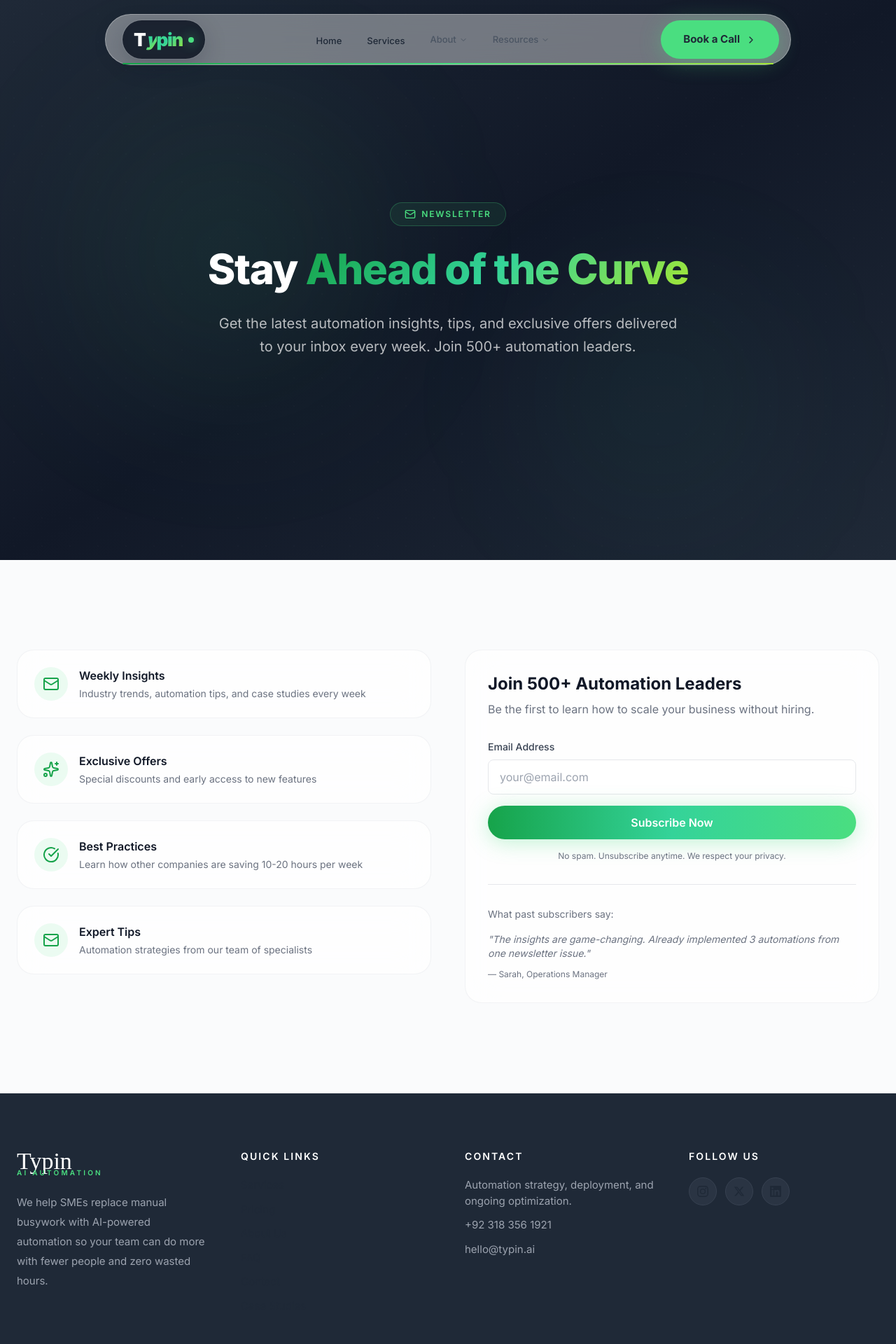
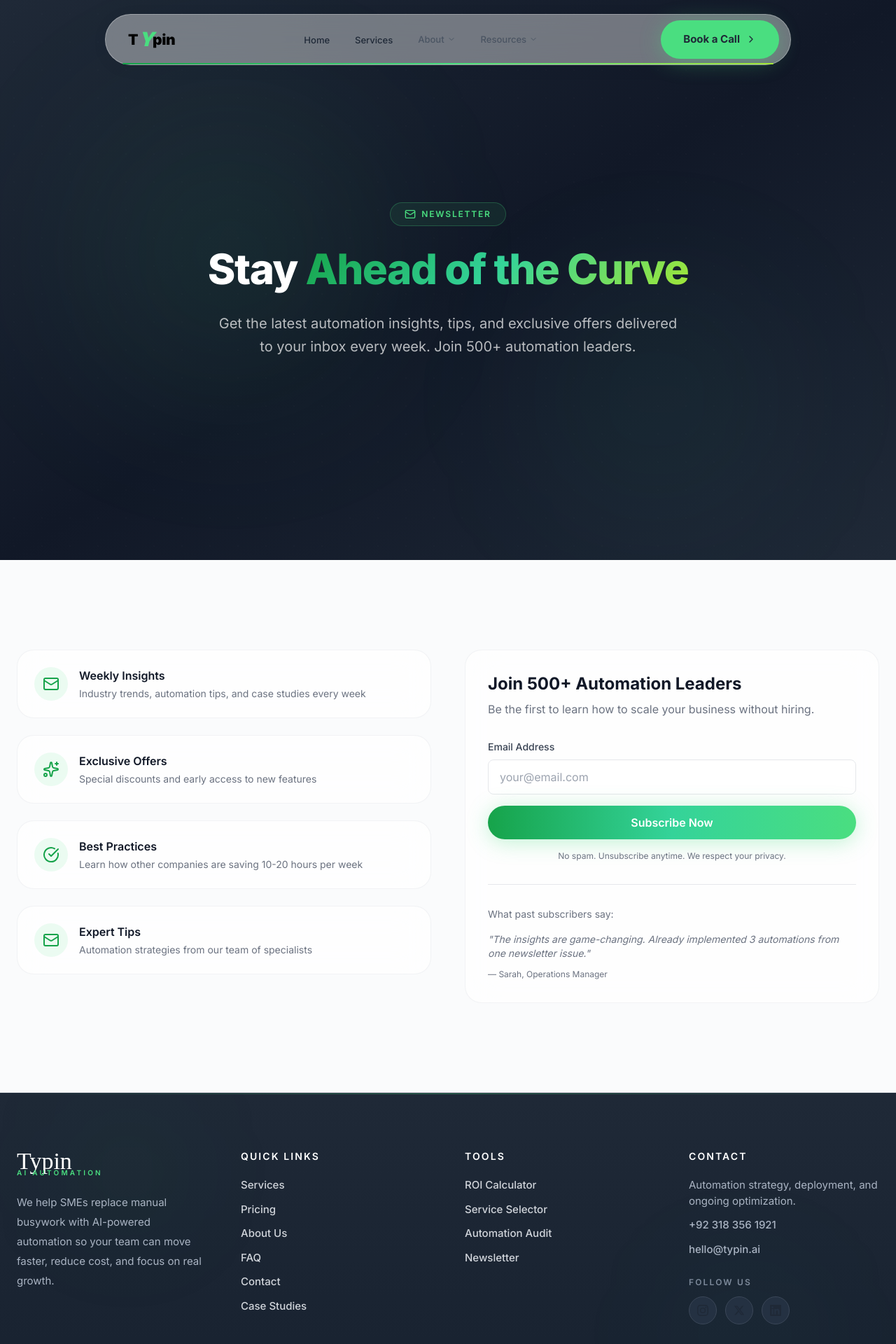
Before and after one commit to UraizAli/typin_2026, a React (Vite) app: page /newsletter in a window 1280 px wide. Shown: the top 1920 px of the page at 70% size. Built offline with nearby package versions, Linux system fonts and the light colour scheme; a web font is replaced by a local one.

Commit message:
make changes in navbar and footer

```diff
--- a/src/components/layout/Footer.tsx
+++ b/src/components/layout/Footer.tsx
@@ -1,8 +1,4 @@
-import { motion } from "framer-motion";
 import { Link } from "react-router-dom";
-import { staggerContainer, staggerItem } from "../../lib/animations";
-import { AnimatedSection } from "../ui/AnimatedSection";
-import { AppLink } from "../ui/AppLink";
 
 const footerLinks = [
   { label: "Services", path: "/services" },
@@ -20,17 +16,18 @@ const toolsLinks = [
   { label: "Newsletter", path: "/newsletter" },
 ];
 
+const linkClasses =
+  "block text-[15px] font-medium text-[#D1D5DB] transition-colors duration-200 hover:text-[#4ADE80]";
+
 export function Footer() {
   return (
-    <footer className="border-t border-[#E5E7EB] bg-[#1F2937] px-6 pb-10 pt-20">
-      <motion.div
-        variants={staggerContainer}
-        initial="hidden"
-        whileInView="visible"
-        viewport={{ once: true }}
-        className="mx-auto grid max-w-7xl gap-12 md:grid-cols-2 lg:grid-cols-4"
-      >
-        <motion.div variants={staggerItem} className="space-y-6">
+    <footer className="relative overflow-hidden border-t border-[#2F3A4A] bg-[linear-gradient(180deg,#1F2937_0%,#17212F_100%)] px-6 pb-10 pt-20">
+      <div className="pointer-events-none absolute inset-x-0 top-0 h-px bg-[linear-gradient(90deg,transparent,rgba(74,222,128,0.45),transparent)]" />
+      <div className="pointer-events-none absolute left-[8%] top-8 h-40 w-40 rounded-full bg-[#16A34A]/[0.06] blur-[80px]" />
+      <div className="pointer-events-none absolute bottom-10 right-[10%] h-44 w-44 rounded-full bg-[#34D399]/[0.05] blur-[90px]" />
+
+      <div className="relative mx-auto grid max-w-7xl gap-12 md:grid-cols-2 lg:grid-cols-4">
+        <div className="space-y-6">
           <Link to="/" className="flex shrink-0 flex-col leading-none">
             <span className="font-['Inspiration',cursive] text-[34px] text-white">
               Typin
@@ -39,64 +36,78 @@ export function Footer() {
               AI Automation
             </span>
           </Link>
-          <p className="max-w-[300px] text-[15px] leading-7 text-[#9CA3AF]">
+          <p className="max-w-[320px] text-[15px] leading-7 text-[#AAB4C3]">
             We help SMEs replace manual busywork with AI-powered automation so your
-            team can do more with fewer people and zero wasted hours.
+            team can move faster, reduce cost, and focus on real growth.
           </p>
-        </motion.div>
+        </div>
 
-        <motion.div variants={staggerItem} className="space-y-5">
+        <div className="space-y-5">
           <h3 className="text-sm font-semibold uppercase tracking-[0.15em] text-white">
             Quick Links
           </h3>
           <div className="flex flex-col gap-3">
             {footerLinks.map((link) => (
-              link.path.startsWith("/") ? (
               <Link
                 key={link.label}
                 to={link.path}
-                  className="text-[15px] text-[#9CA3AF] transition-colors duration-200 hover:text-[#4ADE80]"
+                className={linkClasses}
+                style={{ color: "#D1D5DB" }}
               >
                 {link.label}
               </Link>
-              ) : (
-                <a
+            ))}
+          </div>
+        </div>
+
+        <div className="space-y-5">
+          <h3 className="text-sm font-semibold uppercase tracking-[0.15em] text-white">
+            Tools
+          </h3>
+          <div className="flex flex-col gap-3">
+            {toolsLinks.map((link) => (
+              <Link
                 key={link.label}
-                  href={link.path}
-                  className="text-[15px] text-[#9CA3AF] transition-colors duration-200 hover:text-[#4ADE80]"
+                to={link.path}
+                className={linkClasses}
+                style={{ color: "#D1D5DB" }}
               >
                 {link.label}
-                </a>
-              )
+              </Link>
             ))}
           </div>
-        </motion.div>
+        </div>
 
-        <motion.div variants={staggerItem} className="space-y-5">
+        <div className="space-y-5">
           <h3 className="text-sm font-semibold uppercase tracking-[0.15em] text-white">
             Contact
           </h3>
-          <div className="flex flex-col gap-3 text-[15px] text-[#9CA3AF]">
+          <div className="flex flex-col gap-3 text-[15px] text-[#AAB4C3]">
             <p>Automation strategy, deployment, and ongoing optimization.</p>
-            <a href="tel:+923183561921" className="transition-colors hover:text-[#4ADE80]">
+            <a
+              href="tel:+923183561921"
+              className="font-medium text-[#D1D5DB] transition-colors hover:text-[#4ADE80]"
+            >
               +92 318 356 1921
             </a>
-            <a href="mailto:hello@typin.ai" className="transition-colors hover:text-[#4ADE80]">
+            <a
+              href="mailto:hello@typin.ai"
+              className="font-medium text-[#D1D5DB] transition-colors hover:text-[#4ADE80]"
+            >
               hello@typin.ai
             </a>
           </div>
-        </motion.div>
 
-        <motion.div variants={staggerItem} className="space-y-5">
-          <h3 className="text-sm font-semibold uppercase tracking-[0.15em] text-white">
+          <div className="pt-2">
+            <h4 className="text-xs font-semibold uppercase tracking-[0.18em] text-[#7D8A9B]">
               Follow Us
-          </h3>
-          <div className="flex gap-3">
+            </h4>
+            <div className="mt-3 flex gap-3">
               {["instagram", "twitter", "linkedin"].map((social) => (
                 <a
                   key={social}
                   href="#"
-                className="flex h-10 w-10 items-center justify-center rounded-full border border-[#374151] bg-[#374151]/50 text-[#9CA3AF] transition-all duration-300 hover:border-[#4ADE80] hover:bg-[#4ADE80] hover:text-[#111827]"
+                  className="flex h-10 w-10 items-center justify-center rounded-full border border-[#3B4758] bg-[#243142] text-[#C2CBD6] transition-all duration-300 hover:border-[#4ADE80] hover:bg-[#4ADE80] hover:text-[#111827]"
                 >
                   {social === "instagram" && (
                     <svg className="h-4 w-4" viewBox="0 0 24 24" fill="currentColor">
@@ -116,16 +127,13 @@ export function Footer() {
                 </a>
               ))}
             </div>
-        </motion.div>
-      </motion.div>
+          </div>
+        </div>
+      </div>
 
-      <AnimatedSection className="mx-auto max-w-7xl">
-        <div className="mt-12 border-t border-[#374151] pt-8 text-center">
-          <p className="text-sm text-[#6B7280]">
-            &copy; 2026 Typin AI. All rights reserved.
-          </p>
+      <div className="relative mx-auto mt-12 max-w-7xl border-t border-[#334155] pt-8 text-center">
+        <p className="text-sm text-[#7D8A9B]">&copy; 2026 Typin AI. All rights reserved.</p>
       </div>
-      </AnimatedSection>
     </footer>
   );
 }
--- a/src/components/layout/Navbar.tsx
+++ b/src/components/layout/Navbar.tsx
@@ -32,35 +32,26 @@ const navItems = [
 
 function BrandMark({ mobile = false }: { mobile?: boolean }) {
   const wrapperClasses = mobile
-    ? "rounded-full bg-[#111827] px-5 py-3 shadow-[0_14px_36px_rgba(17,24,39,0.2)] ring-1 ring-white/10"
-    : "rounded-full bg-[#111827]/92 px-4 py-2 shadow-[0_10px_32px_rgba(17,24,39,0.22)] ring-1 ring-white/10 backdrop-blur-md transition-all duration-300 group-hover:-translate-y-0.5 group-hover:shadow-[0_16px_40px_rgba(22,163,74,0.2)]";
+    ? "px-2 py-1"
+    : "px-2 py-1 transition-all duration-300 group-hover:-translate-y-0.5";
   const titleClasses = mobile
-    ? "text-[40px] tracking-[-0.06em]"
-    : "text-[23px] tracking-[-0.05em] lg:text-[26px]";
+    ? "text-[33px] tracking-[-0.03em]"
+    : "text-[19px] tracking-[-0.02em] lg:text-[21px]";
   const gradientClasses = mobile
-    ? "text-[40px] tracking-[-0.065em]"
-    : "text-[23px] tracking-[-0.06em] lg:text-[26px]";
+    ? "text-[42px] tracking-[-0.07em]"
+    : "text-[25px] tracking-[-0.06em] lg:text-[28px]";
   const trailingClasses = mobile
-    ? "text-[40px] tracking-[-0.06em]"
-    : "text-[23px] tracking-[-0.055em] lg:text-[26px]";
+    ? "text-[33px] tracking-[-0.03em]"
+    : "text-[19px] tracking-[-0.02em] lg:text-[21px]";
   const dotClasses = mobile ? "ml-2 h-2.5 w-2.5" : "ml-2 h-2 w-2";
 
   return (
     <span className={`inline-flex items-center ${wrapperClasses}`}>
-      <span className={`${titleClasses} font-black text-white`}>T</span>
-      <span
-        className={`ml-[1px] bg-[linear-gradient(135deg,#4ADE80_0%,#34D399_45%,#A3E635_100%)] bg-clip-text font-black italic text-transparent ${gradientClasses}`}
-      >
-        y
+      <span className={`${titleClasses} font-black text-black`}>T</span>
+      <span className={`ml-[1px] font-black italic text-[#4ADE80] ${gradientClasses}`}>
+        Y
       </span>
-      <span
-        className={`bg-[linear-gradient(135deg,#4ADE80_0%,#34D399_45%,#A3E635_100%)] bg-clip-text font-black text-transparent ${trailingClasses}`}
-      >
-        pin
-      </span>
-      <span
-        className={`${dotClasses} rounded-full bg-[#4ADE80] shadow-[0_0_18px_rgba(74,222,128,0.75)]`}
-      />
+      <span className={`font-black text-black ${trailingClasses}`}>pin</span>
     </span>
   );
 }
@@ -84,19 +75,8 @@ export function Navbar() {
               : "border-white/30 bg-white/40 shadow-[0_4px_30px_rgba(0,0,0,0.03)] backdrop-blur-xl"
           }`}
         >
-          <Link to="/" className="group flex shrink-0 items-center pl-3">
-            <span className="inline-flex items-center rounded-full bg-[#111827]/92 px-4 py-2 shadow-[0_10px_32px_rgba(17,24,39,0.22)] ring-1 ring-white/10 backdrop-blur-md transition-all duration-300 group-hover:-translate-y-0.5 group-hover:shadow-[0_16px_40px_rgba(22,163,74,0.2)]">
-              <span className="text-[23px] font-black tracking-[-0.05em] text-white lg:text-[26px]">
-                T
-              </span>
-              <span className="ml-[1px] bg-[linear-gradient(135deg,#4ADE80_0%,#34D399_45%,#A3E635_100%)] bg-clip-text text-[23px] font-black italic tracking-[-0.06em] text-transparent lg:text-[26px]">
-                y
-              </span>
-              <span className="bg-[linear-gradient(135deg,#4ADE80_0%,#34D399_45%,#A3E635_100%)] bg-clip-text text-[23px] font-black tracking-[-0.055em] text-transparent lg:text-[26px]">
-                pin
-              </span>
-              <span className="ml-2 h-2 w-2 rounded-full bg-[#4ADE80] shadow-[0_0_16px_rgba(74,222,128,0.75)]" />
-            </span>
+          <Link to="#" className="group flex shrink-0 items-center pl-3">
+            <BrandMark />
           </Link>
 
           <div className="hidden flex-1 items-center justify-center gap-1 px-4 lg:flex">
@@ -199,18 +179,7 @@ export function Navbar() {
                 className="mb-6 flex flex-col items-center leading-none"
                 onClick={() => setMobileOpen(false)}
               >
-                <span className="inline-flex items-center rounded-full bg-[#111827] px-5 py-3 shadow-[0_14px_36px_rgba(17,24,39,0.2)] ring-1 ring-white/10">
-                  <span className="text-[40px] font-black tracking-[-0.06em] text-white">
-                    T
-                  </span>
-                  <span className="ml-[1px] bg-[linear-gradient(135deg,#4ADE80_0%,#34D399_45%,#A3E635_100%)] bg-clip-text text-[40px] font-black italic tracking-[-0.065em] text-transparent">
-                    y
-                  </span>
-                  <span className="bg-[linear-gradient(135deg,#4ADE80_0%,#34D399_45%,#A3E635_100%)] bg-clip-text text-[40px] font-black tracking-[-0.06em] text-transparent">
-                    pin
-                  </span>
-                  <span className="ml-2 h-2.5 w-2.5 rounded-full bg-[#4ADE80] shadow-[0_0_18px_rgba(74,222,128,0.75)]" />
-                </span>
+                <BrandMark mobile />
               </Link>
 
               {navItems.map((item, i) => (
--- a/src/components/ui/GlassCard.tsx
+++ b/src/components/ui/GlassCard.tsx
@@ -1,19 +1,22 @@
 import { motion } from "framer-motion";
-import type { ReactNode } from "react";
+import type { CSSProperties, ReactNode } from "react";
 import { staggerItem } from "../../lib/animations";
 
 export function GlassCard({
   children,
   className = "",
   hover = true,
+  style,
 }: {
   children: ReactNode;
   className?: string;
   hover?: boolean;
+  style?: CSSProperties;
 }) {
   return (
     <motion.div
       variants={staggerItem}
+      style={style}
       className={`rounded-3xl border border-gray-200/50 bg-white/70 backdrop-blur-xl transition-all duration-500 ${
         hover
           ? "hover:-translate-y-2 hover:border-[#4ADE80]/30 hover:shadow-[0_20px_60px_rgba(22,163,74,0.1)]"
```
Also changed, not shown: 3 other files (tests, documents, lock files or other folders). Lines whose indentation alone changed are shown as unchanged.
